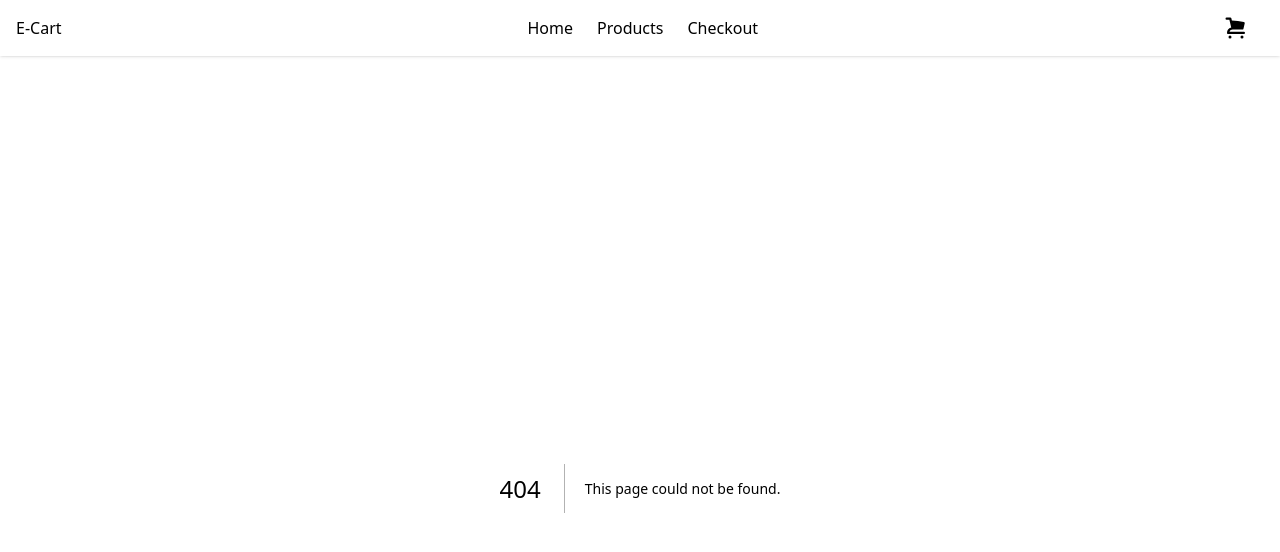
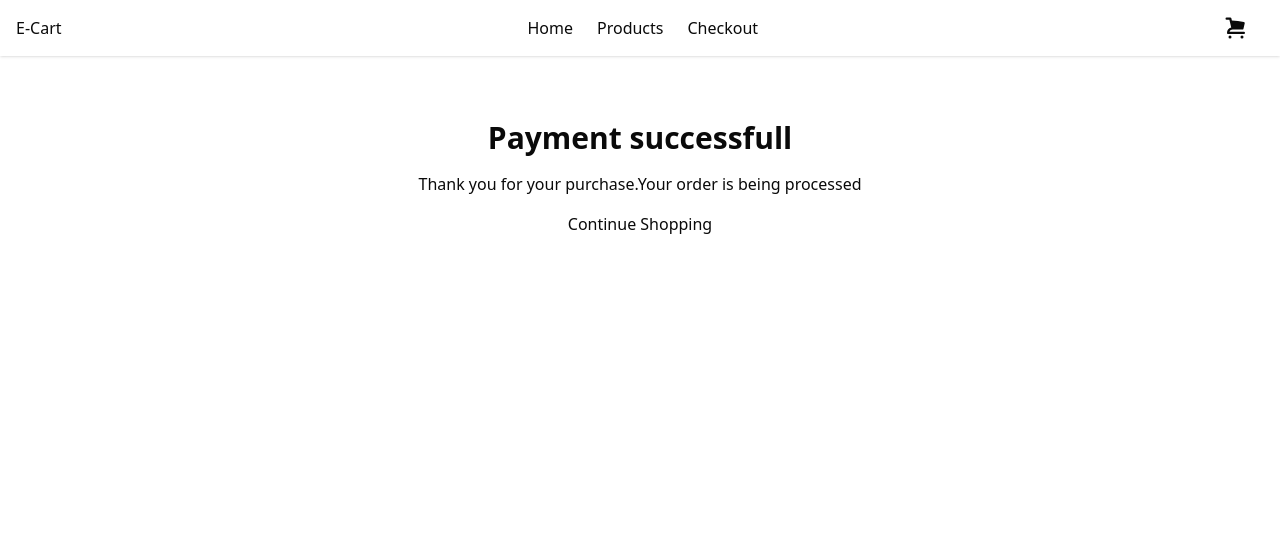
Before and after one commit to Shijin2k3/E-CART, a Next.js app: page /success in a window 1280 px wide. Before the commit this address had no page. Shown: the top 552 px of the page. Built offline with nearby package versions, Linux system fonts and the light colour scheme.

Commit message:
Initialized payment through stripe

```diff
--- a/src/app/checkout/checkoutAction.tsx
+++ b/src/app/checkout/checkoutAction.tsx
@@ -19,7 +19,7 @@ export const checkoutAction=async(FormData:FormData):Promise<void>=>{
     payment_method_types:["card"],
     line_items,
     mode:"payment",
-    success_url:`${process.env.NEXT_PUBLIC_BASE_URL}/`,
+    success_url:`${process.env.NEXT_PUBLIC_BASE_URL}/success`,
     cancel_url:`${process.env.NEXT_PUBLIC_BASE_URL}/checkout`,
   })
   redirect(session.url!)
--- /dev/null
+++ b/src/app/success/page.tsx
@@ -0,0 +1,18 @@
+"use client"
+import  Link  from "next/link";
+import { useCartStore } from "../../../store/cart-store";
+import { useEffect } from "react";
+
+export default  function SuccessPage(){
+    const {clearCart}=useCartStore()
+
+    useEffect(()=>{
+     clearCart();
+    },[clearCart])
+
+    return <div className="container mx-auto px-4 py-8 text-center">
+        <h1 className="text-3xl font-bold mb-4">Payment successfull</h1>
+        <p className="mb-4">Thank you for your purchase.Your order is being processed</p>
+        <Link className="text-blue-600v hover:underline" href={"/products"}>Continue Shopping</Link>
+    </div>
+}
```
